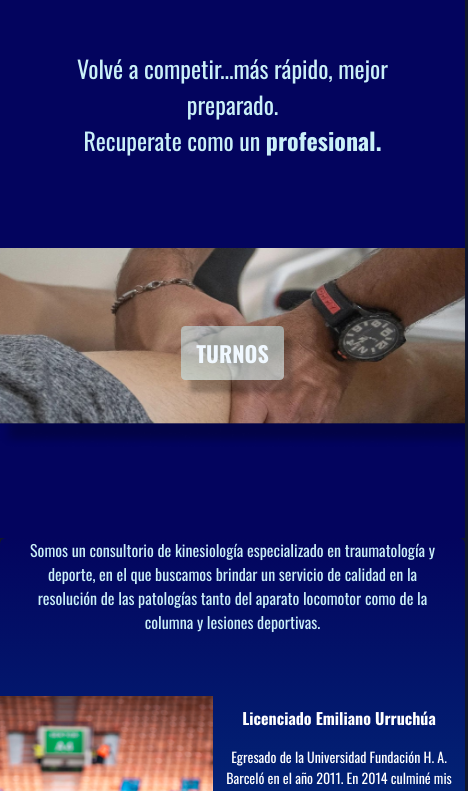
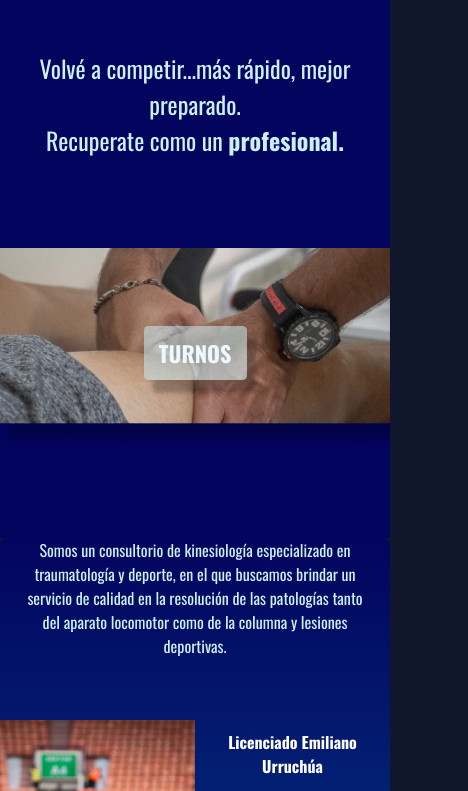
Before and after one commit to amandabrousson/SANTEv2, a website: page index.html in a window 390 px wide. Shown: the part 149-940 px from the top of the page, 468 px wide, since content can reach past the window. Drawn offline with nearby package versions, Linux system fonts and the light colour scheme.

Commit message:
ajusteScreen8

```diff
--- a/index.html
+++ b/index.html
@@ -4,7 +4,7 @@
 <head>
     <meta charset="UTF-8" />
     <meta http-equiv="X-UA-Compatible" content="IE=edge" />
-    <meta name="viewport" content="width=device-width, initial-scale=1.0" />
+    <meta name="viewport" content="width=device-width, initial-scale=1.0, user-scalable=no" />
     <title>SANTÉ- KINESIOLOGÍA DEPORTIVA</title>
     <link rel="preload" href="css.css/normalize.css" as="style">
     <!-- <link rel="stylesheet" href="css.css/normalize.css"> -->
--- a/scss/_header.scss
+++ b/scss/_header.scss
@@ -97,7 +97,8 @@ header{
 
     }
     body{
-        width: 465px;
+        width: 100%;
+        margin: 0;
 
 
 
```
Also changed, not shown: css/index.css.
